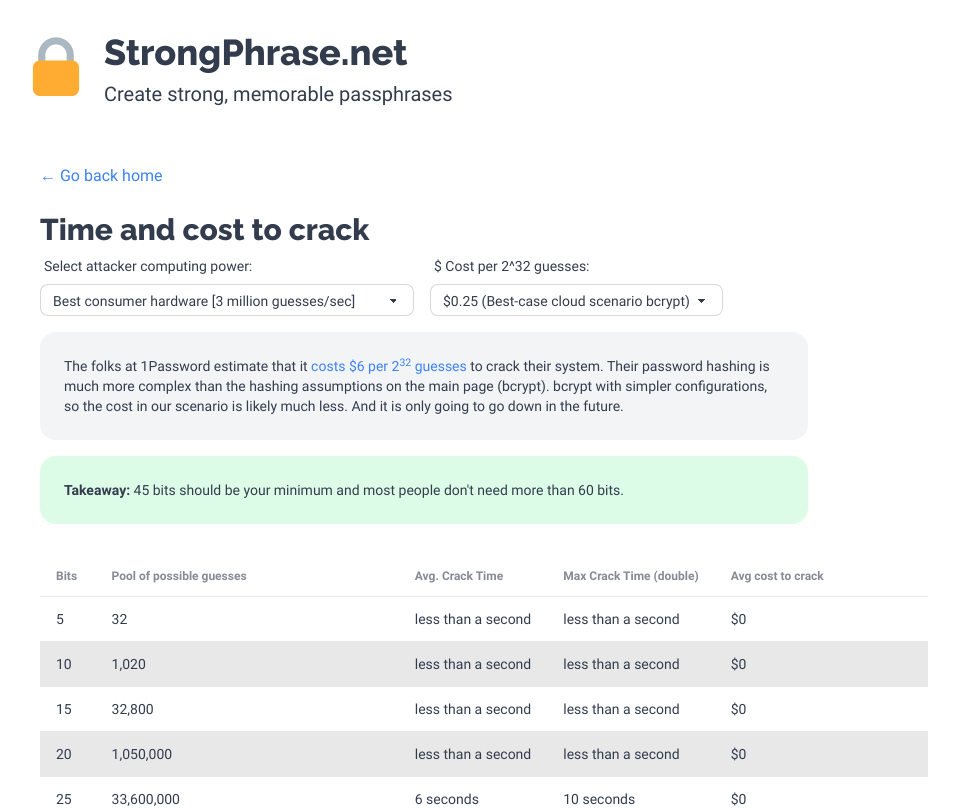
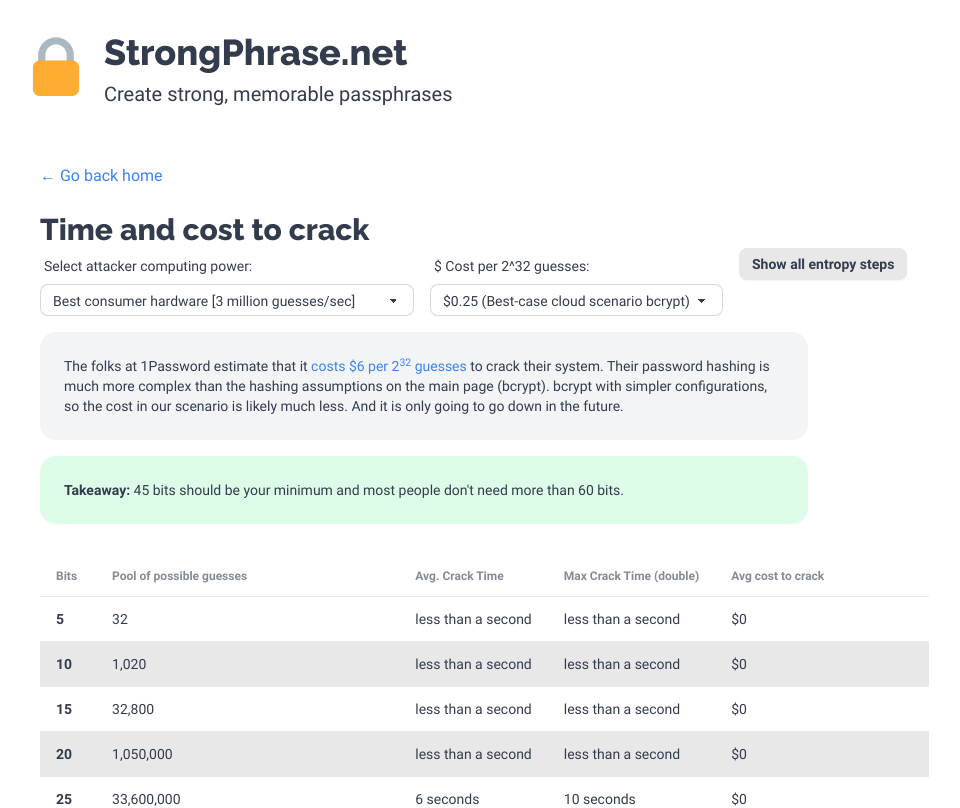
Before and after one commit to blanchardjeremy/strongphrase.net, a React (Create React App) app: page /#/table in a window 1280 px wide. Shown: the top 808 px of the page, without its empty margins (120-1080 px from the left). Built offline with nearby package versions, Linux system fonts and the light colour scheme.

Commit message:
Add button to show all entropy steps on table

```diff
--- a/src/EntropyCrackTable.js
+++ b/src/EntropyCrackTable.js
@@ -19,20 +19,25 @@ const formatNumber = (number) => {
 const EntropyCrackTimeTable = () => {
   const [hashRate, setHashRate] = useState(defaultHashRate);
   const [costPerGuess32, setCostPerGuess32] = useState(0.25);
+  const [showAllSteps, setShowAllSteps] = useState(false);
 
   const handleCostChange = (event) => {
     setCostPerGuess32(Number(event.target.value));
   };
 
+  const toggleSteps = () => {
+    setShowAllSteps(!showAllSteps);
+  };
+
   const generateTableData = () => {
     let data = [];
-    for (let bits = 5; bits <= 100; bits += 5) {
+    let step = showAllSteps ? 1 : 5;
+    for (let bits = 5; bits <= 100; bits += step) {
       const numberOfGuesses = 2 ** bits;
-      // const avgCost = (numberOfGuesses) * (costPerGuess32/ (2 ** 32)) / 2 ;
       const avgCost = avgCostToCrack(bits, costPerGuess32);
       const roundedCost = formatDollarToScale(avgCost, 2, false);
       const avgTime = timeToCrackAvg(bits, hashRate);
-      const maxTime = avgTime*2;
+      const maxTime = avgTime * 2;
       data.push({
         bits,
         guesses: formatNumber(numberOfGuesses),
@@ -71,6 +76,15 @@ const EntropyCrackTimeTable = () => {
             ))}
           </select>
         </div>
+
+        <div>
+          <button
+            onClick={toggleSteps}
+            className="btn btn-sm justify-end"
+          >
+            {showAllSteps ? 'Show every 5 steps' : 'Show all entropy steps'}
+          </button>
+        </div>
       </div>
 
       <div className="card card-body p-6 bg-gray-100 mt-4 flex flex-grow max-w-3xl text-sm">
@@ -99,7 +113,7 @@ const EntropyCrackTimeTable = () => {
           <tbody>
             {tableData.map((row) => (
               <tr key={row.bits}>
-                    <td>{row.bits}</td>
+                <td className="font-bold">{row.bits}</td>
                 <td>{row.guesses}</td>
                 <td>{row.avgtime}</td>
                 <td>{row.maxtime}</td>
```
Lines whose indentation alone changed are shown as unchanged.
